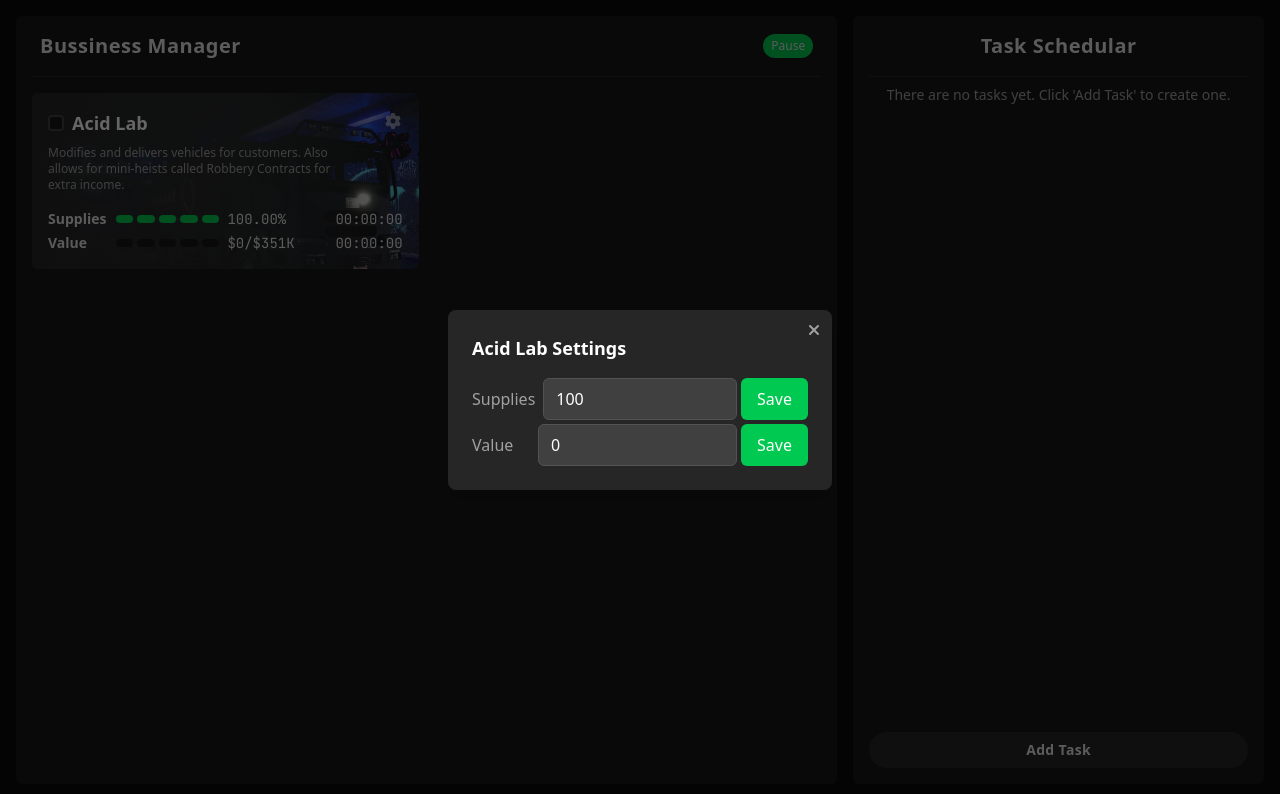
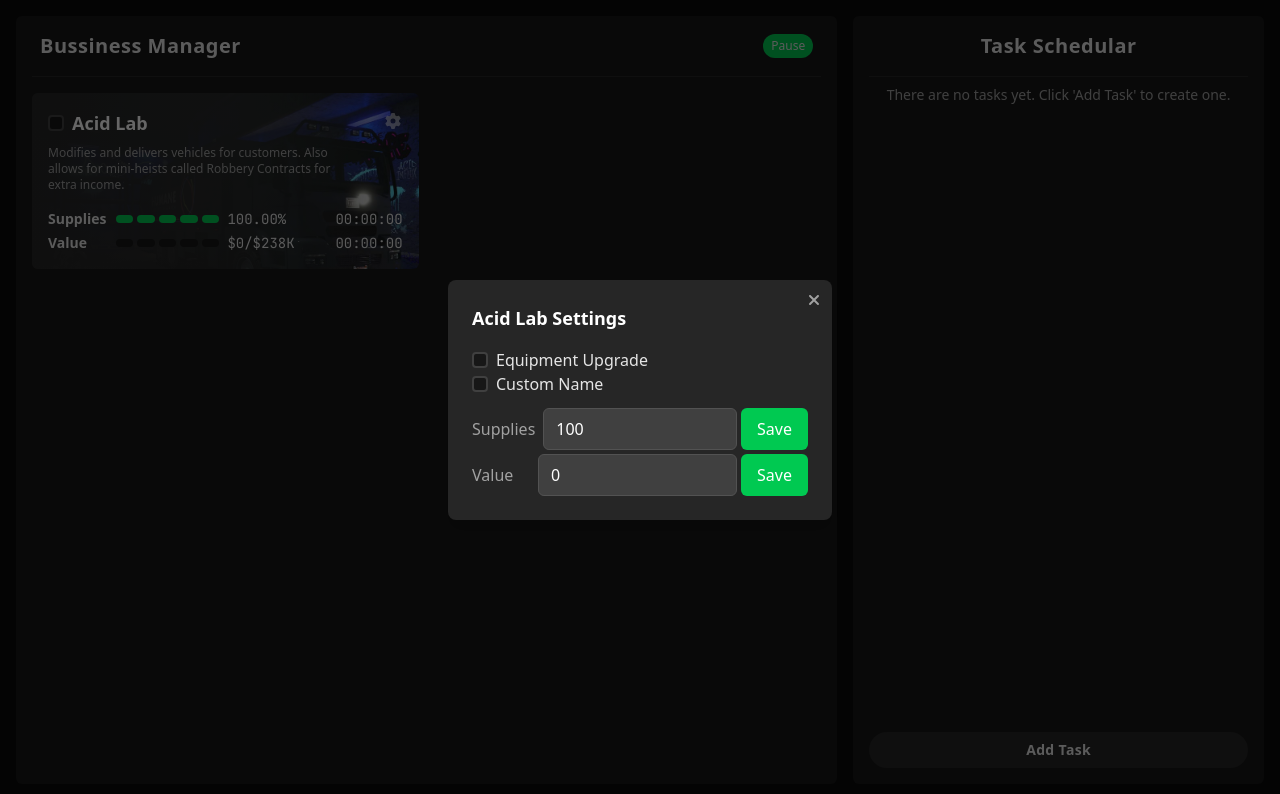
Before and after one commit to MagdyKishk/los-santos-database, a React (Vite) app: page / in a window 1280 px wide. Both pictures are taken after a click on the button 392 px from the left and 121 px from the top of the page. Shown: the top 794 px of the page. Built offline with nearby package versions, Linux system fonts and the light colour scheme.

Commit message:
[4] Added new Feature
1. Toggle equipment upgrade to acid
2. Toggle custom name to acid

```diff
--- a/src/components/businesses/AcidLab.tsx
+++ b/src/components/businesses/AcidLab.tsx
@@ -7,6 +7,7 @@ import { FontAwesomeIcon } from "@fortawesome/react-fontawesome";
 import { faGear, faTimes } from "@fortawesome/free-solid-svg-icons";
 import InputField from "../general/input/InputField";
 import RangeBars from "../general/range/RangeBars";
+import Checkbox from "../general/input/Checkbox";
 
 export default function AcidLab() {
     const [openSettings, setOpenSettings] = useState<boolean>(false)
@@ -23,6 +24,7 @@ export default function AcidLab() {
 
         remainingConvertingTime,
         remainingFillingTime,
+
     } = useAcidLab();
 
     useEffect(() => {
@@ -81,7 +83,19 @@ export default function AcidLab() {
 }
 
 export function AcidLabSettings({ closeSettings }: { closeSettings: () => void }) {
-    const { supplies, currentValue, maxValue, editSupplies, editValue } = useAcidLab();
+    const {
+        supplies,
+        currentValue,
+        maxValue,
+        editSupplies,
+        editValue,
+
+        hasCustomName,
+        toggleCustomName,
+
+        hasEquipmentUpgrade,
+        toggleEquipmentUpgrade
+    } = useAcidLab();
     const [editProductValue, setEditProductValue] = useState<number>(Number(currentValue.toFixed(2)));
     const [editSupplyValue, setEditSupplyValue] = useState<number>(Number(supplies.toFixed(2)));
 
@@ -99,6 +113,17 @@ export function AcidLabSettings({ closeSettings }: { closeSettings: () => void }
                 <h2 className="text-lg font-semibold text-white mb-4">Acid Lab Settings</h2>
 
                 <div className="flex flex-col gap-1">
+                    <div className="mb-2">
+                        <div className="flex items-center gap-2">
+                            <Checkbox value={hasEquipmentUpgrade} toggleFunc={() => toggleEquipmentUpgrade()} />
+                            <p>Equipment Upgrade</p>
+                        </div>
+                        <div className="flex items-center gap-2">
+                            <Checkbox value={hasCustomName} toggleFunc={() => toggleCustomName()} />
+                            <p>Custom Name</p>
+                        </div>
+                    </div>
+
                     {/* Supply Input */}
                     <div className="flex gap-1">
                         <InputField
--- a/src/components/general/input/Checkbox.tsx
+++ b/src/components/general/input/Checkbox.tsx
@@ -3,7 +3,7 @@ import cn from "../../../util/cn";
 interface CheckBoxType {
     value: boolean,
     toggleFunc: () => void,
-    className: string
+    className?: string
 }
 
 export default function Checkbox({value, toggleFunc, className}: CheckBoxType) {
--- a/src/components/taskSchedular/CurrentTask.tsx
+++ b/src/components/taskSchedular/CurrentTask.tsx
@@ -6,6 +6,7 @@ import useTaskSchedular from "../../zustand/taskSchedular/useTaskSchedular";
 
 // Types
 import ScheduledTask from "../../types/ScheduledTask.type";
+import cn from "../../util/cn";
 
 interface TaskProps {
     task: ScheduledTask;
@@ -22,6 +23,7 @@ export default function CurrentTask({ task }: TaskProps) {
                 rounded-lg p-2
                 transition-colors
                 group
+                select-none
             "
         >
             {/* Task Icon (text-based, e.g., '📝') */}
@@ -51,8 +53,15 @@ export default function CurrentTask({ task }: TaskProps) {
                 </div>
             </div>
             {/* Remove Button */}
-      <div className="absolute left-2 top-0 opacity-0 group-hover:opacity-100 transition-opacity duration-300 cursor-pointer" onClick={() => {removeTask(task)}}>
-        <FontAwesomeIcon  icon={faXmark} className="text-xs text-red-500"/>
+            <div className={cn(
+                "flex justify-center items-center h-4 w-4",
+                "rounded-full",
+                "absolute left-1 top-1",
+                "opacity-0 group-hover:opacity-100 transition-opacity duration-300",
+                "cursor-pointer",
+                "bg-red-500"
+            )} onClick={() => { removeTask(task) }}>
+                <FontAwesomeIcon  icon={faXmark} className="text-xs text-white"/>
             </div>
         </div>
     );
--- a/src/components/taskSchedular/TaskSchedular.tsx
+++ b/src/components/taskSchedular/TaskSchedular.tsx
@@ -34,7 +34,7 @@ export default function TaskSchedular({ className }: TaskSchedularProps) {
             )}>
                 {
                     currentTasks.length ?
-                        currentTasks.map(task => <CurrentTask task={task} />) :
+                        currentTasks.map(task => <CurrentTask task={task} key={task.id} />) :
                     <p className="text-center text-sm text-neutral-400">There are no tasks yet. Click 'Add Task' to create one.</p>
                 }
             </div>
--- a/src/zustand/bussinesses/acidLab.ts
+++ b/src/zustand/bussinesses/acidLab.ts
@@ -23,12 +23,19 @@ interface AcidLabStore {
     CheckingInterval: number | null;
     updateEvery: number;
 
+
+    hasEquipmentUpgrade: boolean,
+    hasCustomName: boolean,
+
     toggleActive: () => void;
     startProduction: () => void;
     updateProduction: () => void;
 
     editSupplies: (newValue: number) => void;
     editValue: (newValue: number) => void;
+
+    toggleEquipmentUpgrade: (on?: boolean) => void;
+    toggleCustomName: (on?: boolean) => void;
 
     saveToLocalStorage: () => void;
     loadFromLocalStorage: () => void;
@@ -41,7 +48,7 @@ const useAcidLab = create<AcidLabStore>((set, get) => ({
     supplies: 100,
 
     currentValue: 0,
-    maxValue: 351000,
+    maxValue: 237_600,
 
     finishConvertingTime: 0,
     finishFillingTime: 0,
@@ -49,13 +56,16 @@ const useAcidLab = create<AcidLabStore>((set, get) => ({
     remainingConvertingTime: 0,
     remainingFillingTime: 0,
 
-    maxTimeToConvert: 7200000,
-    maxTimeToFill: 13800000,
+    maxTimeToConvert: 7_200_000,
+    maxTimeToFill: 21_600_000,
 
     lastUpdate: 0,
 
     CheckingInterval: null,
     updateEvery: 1,
+
+    hasEquipmentUpgrade: false,
+    hasCustomName: false,
 
     toggleActive: () => {
         const state = get();
@@ -87,7 +97,6 @@ const useAcidLab = create<AcidLabStore>((set, get) => ({
             }, 1000 * currentState.updateEvery),
         });
     },
-
     updateProduction: () => {
         set((state) => {
             const now = Date.now();
@@ -123,6 +132,51 @@ const useAcidLab = create<AcidLabStore>((set, get) => ({
         });
     },
 
+    toggleEquipmentUpgrade: (on) => {
+        const currentState = get();
+        const { hasEquipmentUpgrade, hasCustomName, currentValue } = currentState;
+
+        const newHasEquipmentUpgrade = on == undefined ? !hasEquipmentUpgrade : on;
+
+        const newMaxValue = newHasEquipmentUpgrade
+            ? hasCustomName ? 351_000 : 335_200
+            : hasCustomName ? 249_440 : 237_600;
+
+        const newMaxTtimeToFill = newHasEquipmentUpgrade ? 14_400000: 21_600000
+
+        const newTimeToFill = Date.now() + (newMaxTtimeToFill * (1 - (currentValue / newMaxValue)));
+
+        set((state) => ({
+            ...state,
+            maxValue: newMaxValue,
+            maxTimeToFill: newMaxTtimeToFill,
+            finishFillingTime: newTimeToFill,
+            hasEquipmentUpgrade: newHasEquipmentUpgrade
+        }))
+        currentState.saveToLocalStorage()
+    },
+
+    toggleCustomName: (on?: boolean) => {
+        const currentState = get();
+        const { hasCustomName, hasEquipmentUpgrade, maxTimeToFill, currentValue } = currentState;
+
+        const newHasCustomName = on === undefined ? !hasCustomName : on;
+
+        const newMaxValue = newHasCustomName
+        ? hasEquipmentUpgrade ? 351_000 : 249_440
+        : hasEquipmentUpgrade ? 335_200 : 237_600;
+
+        const newTimeToFill = Date.now() + (maxTimeToFill * (1 - (currentValue / newMaxValue)));
+
+        set((state) => ({
+            ...state,
+            maxValue: newMaxValue,
+            finishFillingTime: newTimeToFill,
+            hasCustomName: newHasCustomName,
+        }));
+        currentState.saveToLocalStorage()
+    },
+
     // Handle Edit
     editSupplies: (Value) => {
         const state = get()
@@ -154,59 +208,114 @@ const useAcidLab = create<AcidLabStore>((set, get) => ({
         const {
             isActive,
             supplies,
+
             currentValue,
+            maxValue,
+
             finishConvertingTime,
             finishFillingTime,
+
+            remainingConvertingTime,
+            remainingFillingTime,
+
+            maxTimeToConvert,
+            maxTimeToFill,
+
             lastUpdate,
+
+            updateEvery,
+
+            hasEquipmentUpgrade,
+            hasCustomName,
         } = useAcidLab.getState();
 
         const data = {
             isActive,
             supplies,
+
             currentValue,
+            maxValue,
+
             finishConvertingTime,
             finishFillingTime,
+
+            remainingConvertingTime,
+            remainingFillingTime,
+
+            maxTimeToConvert,
+            maxTimeToFill,
+
             lastUpdate,
+
+            updateEvery,
+
+            hasEquipmentUpgrade,
+            hasCustomName,
         };
 
         localStorage.setItem("acidlab_data", JSON.stringify(data));
     },
-
     loadFromLocalStorage: () => {
-        console.log("hi")
         try {
             const data = localStorage.getItem("acidlab_data");
             if (data) {
                 const {
                     isActive,
                     supplies,
+
                     currentValue,
+                    maxValue,
+
                     finishConvertingTime,
                     finishFillingTime,
+
+                    remainingConvertingTime,
+                    remainingFillingTime,
+
+                    maxTimeToConvert,
+                    maxTimeToFill,
+
                     lastUpdate,
+
+                    updateEvery,
+
+                    hasEquipmentUpgrade,
+                    hasCustomName,
                 } = JSON.parse(data);
-                set({
-                    isActive,
-                    supplies,
-                    currentValue,
-                    finishConvertingTime,
-                    finishFillingTime,
-                    lastUpdate,
-                });
+                set((state) => ({
+                    ...state,
+                    isActive: isActive != undefined ? isActive : state.isActive,
+                    supplies: supplies != undefined ? supplies : state.supplies,
+                    currentValue: currentValue != undefined ? currentValue : state.currentValue,
+                    maxValue: maxValue != undefined ? maxValue : state.maxValue,
+                    finishConvertingTime: finishConvertingTime != undefined ? finishConvertingTime : state.finishConvertingTime,
+                    finishFillingTime: finishFillingTime != undefined ? finishFillingTime : state.finishFillingTime,
+                    remainingConvertingTime: remainingConvertingTime != undefined ? remainingConvertingTime : state.remainingConvertingTime,
+                    remainingFillingTime: remainingFillingTime != undefined ? remainingFillingTime : state.remainingFillingTime,
+                    maxTimeToConvert: maxTimeToConvert != undefined ? maxTimeToConvert : state.maxTimeToConvert,
+                    maxTimeToFill: maxTimeToFill != undefined ? maxTimeToFill : state.maxTimeToFill,
+                    lastUpdate: lastUpdate != undefined ? lastUpdate : state.lastUpdate,
+                    updateEvery: updateEvery != undefined ? updateEvery : state.updateEvery,
+                    hasEquipmentUpgrade: hasEquipmentUpgrade != undefined ? hasEquipmentUpgrade : state.hasEquipmentUpgrade,
+                    hasCustomName: hasCustomName != undefined ? hasCustomName : state.hasCustomName,
+                }));
             }
         } catch (error) {
             console.error("Error loading acidlab_data:", error);
         }
     },
-
     initBusiness: () => {
         get().loadFromLocalStorage();
-        const { isActive } = get();
+        const {
+            isActive,
+            updateProduction,
+            startProduction,
+        } = get();
         if (isActive) {
-            get().updateProduction();
+            updateProduction();
         }
         if (isActive && !get().CheckingInterval) {
-            get().startProduction();
+            startProduction();
         }
     },
 }))
```
Lines whose indentation alone changed are shown as unchanged.
